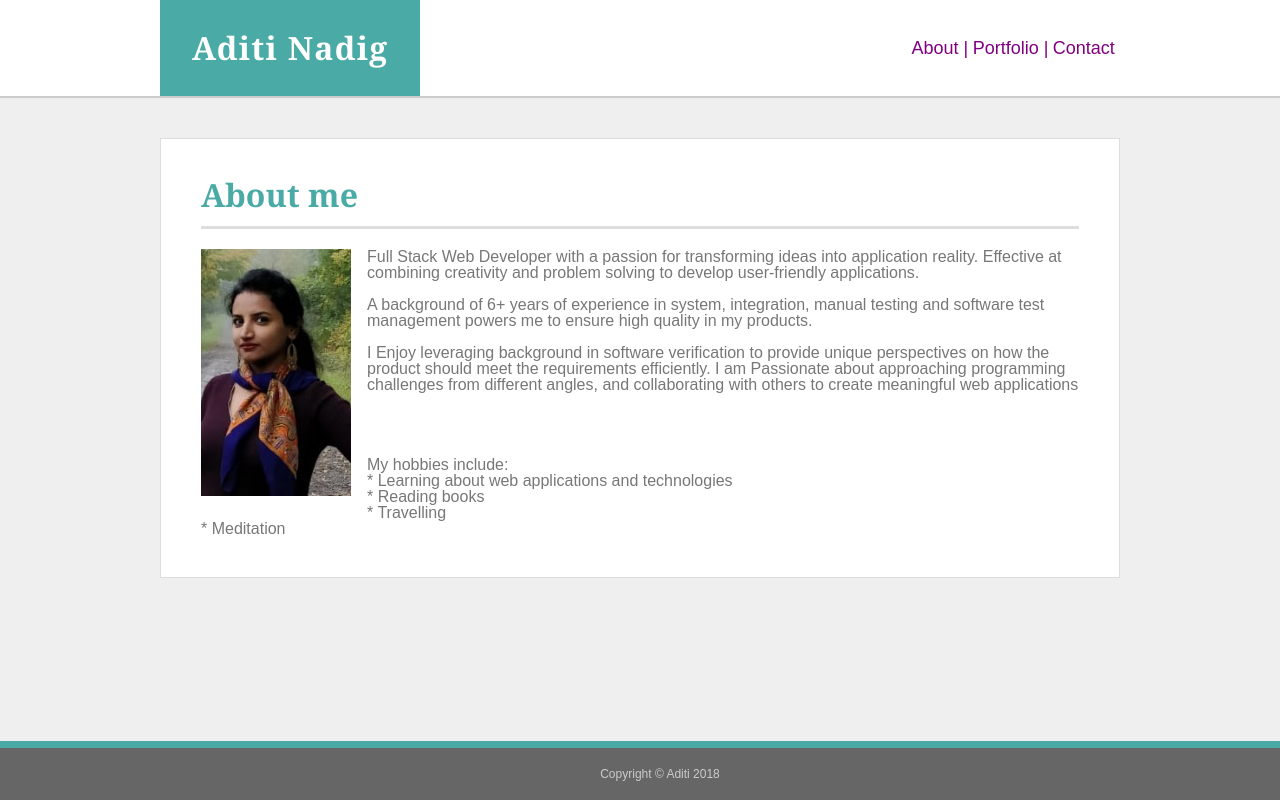
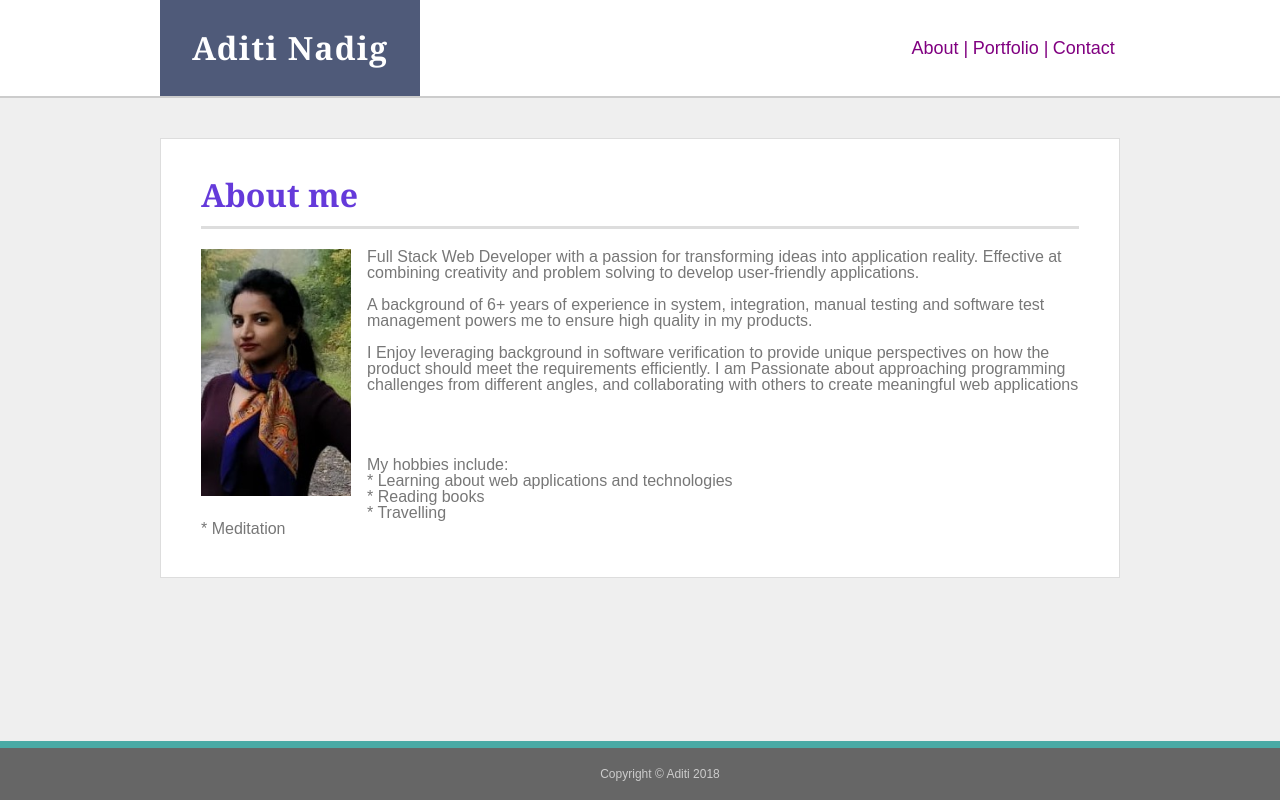
Before and after one commit to Aditi-SA/Portfolio_V1, a plain HTML site: page index.html in a window 1280 px wide. Shown: the top 800 px of the page. Drawn offline with Linux system fonts and the light colour scheme.

Commit message:
added styling for logo

```diff
--- a/assets/css/style.css
+++ b/assets/css/style.css
@@ -7,7 +7,7 @@ html, body {
 
 h1, h2 {
 	font-family: 'Georgia', Times, 'Times New Roman', serif;
-	color: #4aaaa5;
+	color: #4c1bd4dc;  /*4aaaa5*/
 	font-weight: bold;
 }
 ul a {
@@ -58,7 +58,7 @@ header {
 	font-weight: bold;
 	font-size: 2em;
 	letter-spacing: 0.04em;
-	background-color: #4aaaa5;
+	background-color: #4f5a79; /*4aaaa5*/
 	color: #ffffff;
 	padding: 1em;
 	width: auto;
```
